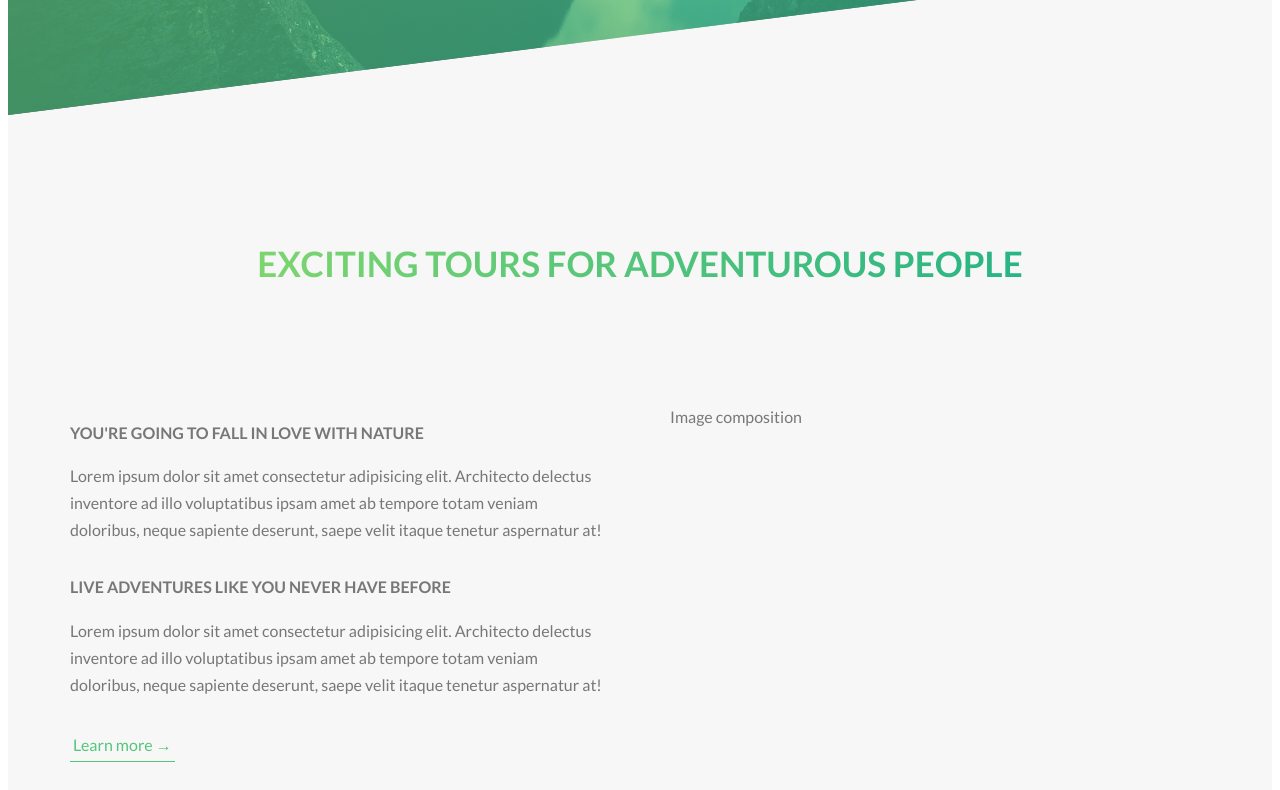
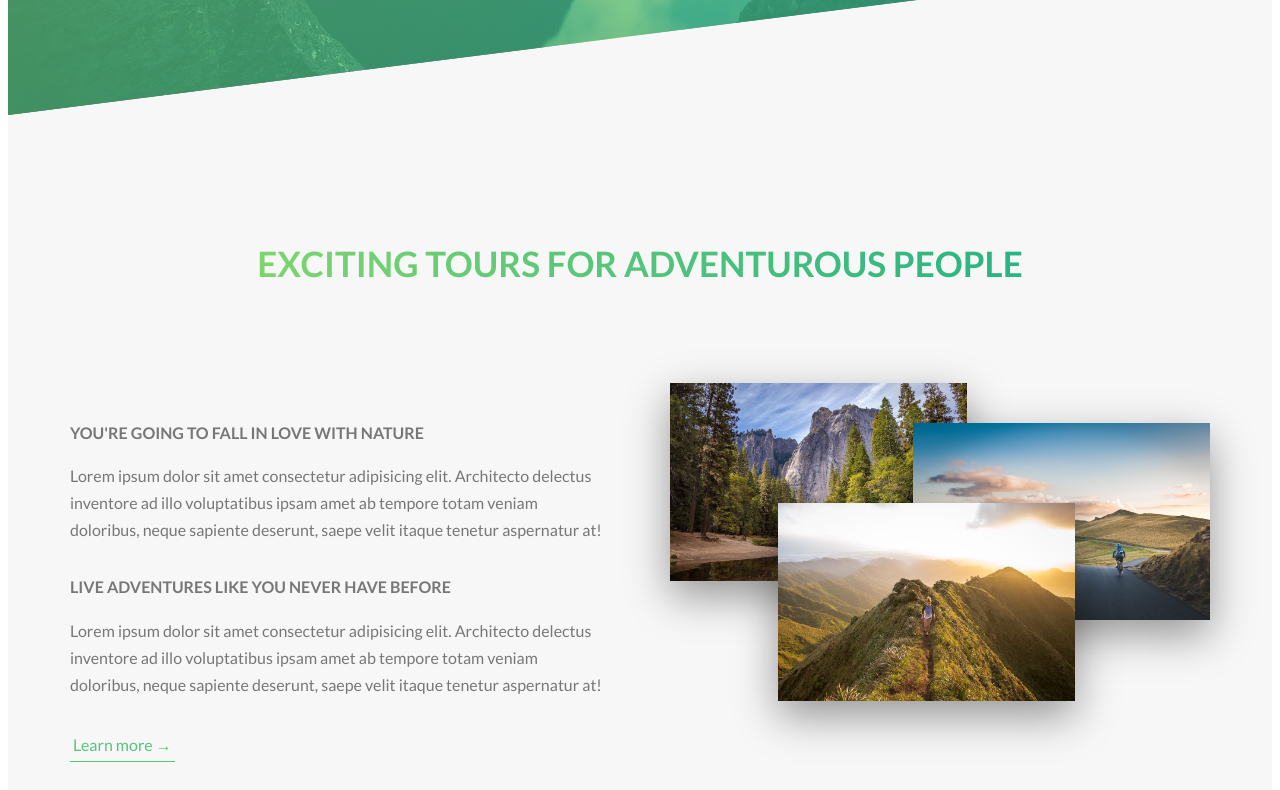
Before and after one commit to santoscdavid/natours-front-vuejs, a Vue app: page / in a window 1280 px wide. Shown: the part 653-1443 px from the top of the page. Built offline with nearby package versions, Linux system fonts and the light colour scheme.

Commit message:
#5 added images in the about section (completed)

```diff
--- /dev/null
+++ b/src/styles/components/_composition.scss
@@ -0,0 +1,34 @@
+.composition {
+    position: relative;
+    &__photo {
+        width: 55%;
+        box-shadow: 0 1.5rem 4rem rgba($color-black, 0.4);
+        position: absolute;
+        transition: all 0.2s;
+        outline-offset: 2rem;
+
+        &--p1 {
+            left: 0;
+            top: -2rem;
+        }
+        &--p2 {
+            right: 0;
+            top: 2rem;
+        }
+        &--p3 {
+            left: 20%;
+            top: 10rem;
+        }
+
+        &:hover {
+            outline: 1.5rem solid $color-primary;
+            transform: scale(1.05) translateY(-0.5rem);
+            box-shadow: 0 2.5rem 4rem rgba($color-black, 0.5);
+            z-index: 20;
+        }
+    }
+
+    &:hover &__photo:not(:hover) {
+        transform: scale(0.9);
+    }
+}
--- a/src/styles/main.scss
+++ b/src/styles/main.scss
@@ -8,6 +8,7 @@
 @import 'base/utilities';
 
 @import 'components/button';
+@import 'components/composition';
 
 @import 'layout/grid';
 @import 'layout/header';
--- a/src/views/IndexPage/components/About.vue
+++ b/src/views/IndexPage/components/About.vue
@@ -19,7 +19,25 @@
                 </p>
                 <a href="#" class="btn-text">Learn more &rarr;</a>
             </div>
-            <div class="col-1-of-2">Image composition</div>
+            <div class="col-1-of-2">
+                <div class="composition">
+                    <img
+                        src="@/assets/nat-1-large.jpg"
+                        alt="Photo 1"
+                        class="composition__photo composition__photo--p1"
+                    />
+                    <img
+                        src="@/assets/nat-2-large.jpg"
+                        alt="Photo 2"
+                        class="composition__photo composition__photo--p2"
+                    />
+                    <img
+                        src="@/assets/nat-3-large.jpg"
+                        alt="Photo 3"
+                        class="composition__photo composition__photo--p3"
+                    />
+                </div>
+            </div>
         </div>
     </section>
 </template>
```
